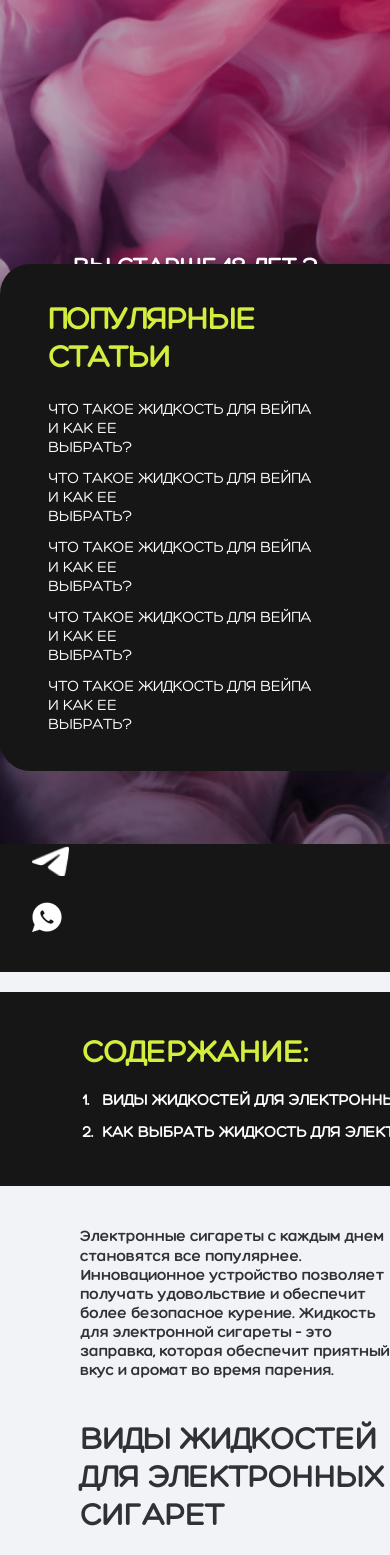
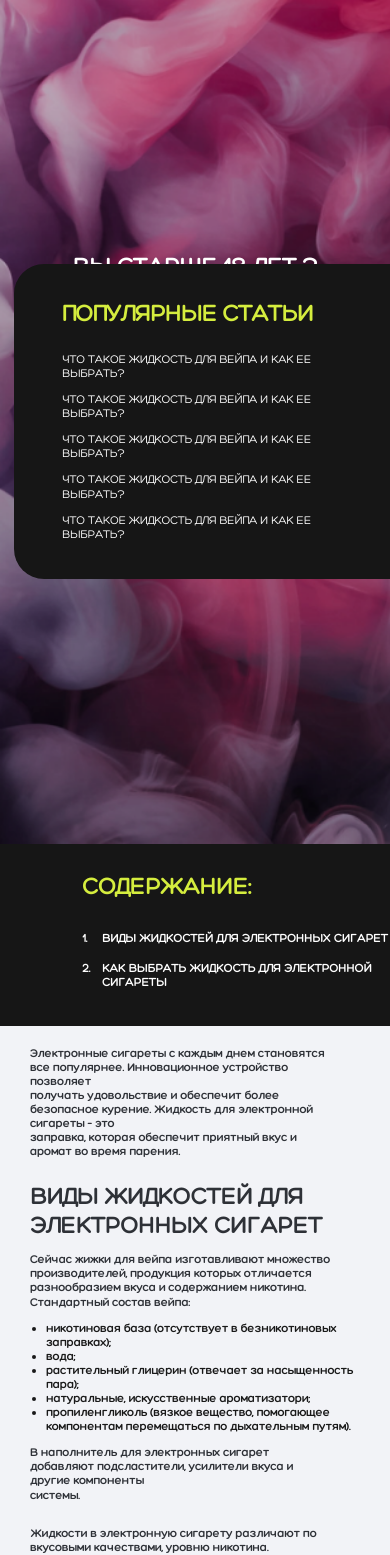
Before and after one commit to RahmanRahmanov/nikotin, a Vue app: page /test in a window 390 px wide. Shown: the top 1555 px of the page. Built offline with nearby package versions, Linux system fonts and the light colour scheme.

Commit message:
full sayt bez animaciy

```diff
--- a/src/assets/css/init.css
+++ b/src/assets/css/init.css
@@ -238,7 +238,7 @@
   bottom: 3rem;
   display: flex;
   gap: 1.2rem;
-  z-index: 1;
+  z-index: 0;
 }
 .social_media_v2 {
   left: 5rem;
@@ -1018,6 +1018,9 @@ width: 29.06rem;
   right: 0;
   top: 0;
 }
+.title_article_list_text_phone {
+  display: none;
+}
 .list_product_button {
   padding: 1.25rem 2.5rem;
   border-radius: 3.81rem;
@@ -1105,6 +1108,10 @@ width: 29.06rem;
   bottom: 3.62rem;
   left: 3.81rem;
 }
+.title_goods_list_text_phone {
+  display: none;
+}
+
 .list_product_podik_img1 {
   width: 6.76rem;
   height: 13.13rem;
@@ -1592,7 +1599,7 @@ width: 29.06rem;
 }
 .article_content_block_test {
   position: sticky;
-  top: 20px;
+  top: 1.25rem;
   margin-top: 2rem;
   height: fit-content;
   border-radius: 1.88rem 0rem 0rem 1.88rem;
@@ -1684,6 +1691,7 @@ width: 29.06rem;
   display: flex;
   gap: 12.56rem;
   z-index: 1;
+  align-items: center;
 }
 .top_goods_block {
   padding-top: 2.5rem;
@@ -1693,7 +1701,7 @@ width: 29.06rem;
   padding-bottom: 2.5rem;
 }
 .pad_text_article_bot20px {
-  padding-bottom: 1.25rem;
+  padding-bottom: 0.75rem;
 }
 .pad_bot12 {
   padding-bottom: 0.75rem;
@@ -2288,6 +2296,7 @@ width: 29.06rem;
   .title_catalog_container {
     background: none;
     padding-top: 0;
+    height: 110vh;
   }
   .title_catalog_block {
     background-image: url(@/assets/img/catalog_phone_back.png);
@@ -2372,10 +2381,38 @@ width: 29.06rem;
     left: 4.87rem;
     top: 6.12rem;
   }
+  .title_goods_list_text {
+    font-size: 0.75rem;
+    font-weight: 700;
+    line-height: 0.88rem;
+  }
+  .title_goods_list_container_block {
+    row-gap: 0.1rem;
+  }
+  .title_goods_list_text_phone {
+    display: block;
+  }
   .list_product_dots {
-    width: 6rem;
-    flex-direction: column;
+    width: 19.13rem;
+    flex-direction: row;
     align-items: flex-start;
+    padding-left: 1.02rem;
+  }
+  .header_goods_img_block {
+    display: flex;
+    justify-content: center;
+    align-items: center;
+    width: 94%;
+  }
+  .header_text_container_goods_img_pos_phone1 {
+    display: block;
+    position: absolute;
+    z-index: 2;
+    top: 6rem;
+    left: 4.37rem;
+  }
+  .list_product_dots_pos_goods {
+    padding-top: 0;
   }
   .list_product_items_container {
     gap: 1.18rem;
@@ -2385,6 +2422,14 @@ width: 29.06rem;
     width: 10.06rem;
     height: 4.37rem;
     border-radius: 0rem 0rem 1rem 1rem;
+  }
+  .list_product_dots_pos_goods span {
+    font-size: 1.5rem !important;
+    line-height: 1.81rem !important;
+    padding: 0;
+  }
+  .title_goods_list {
+    width: 13.19rem;
   }
   .list_product_dots span {
     font-size: 1rem;
@@ -2547,6 +2592,7 @@ width: 29.06rem;
     row-gap: 0.5rem;
     padding-bottom: 1.31rem;
   }
+
   .news_block_question {
     width: 10.31rem;
     font-size: 0.75rem;
@@ -2588,6 +2634,7 @@ width: 29.06rem;
     font-size: 2.25rem;
     font-weight: 700;
     line-height: 2.69rem;
+    padding-bottom: 0.62rem;
   }
   .header_goods_img {
     width: 8.69rem;
@@ -2606,6 +2653,7 @@ width: 29.06rem;
     display: none;
   }
   .title_goods_block {
+    padding-left: 0;
   }
   .title_goods_name_phone_pos {
     z-index: 1;
@@ -2673,9 +2721,140 @@ width: 29.06rem;
     opacity: 1;
     transition: 0.5s ease;
   }
-  .header_text_container_goods_img_pos{
+  .header_text_container_goods_img_pos {
     flex-direction: column-reverse;
     gap: 1.87rem;
+  }
+  .header_text_container_goods {
+    display: flex;
+    flex-direction: column-reverse;
+    gap: 1.87rem;
+  }
 
-  }
-}
+  .title_goods_list_text_phone1 {
+    display: none;
+  }
+  .header_back_article_container_test_v2 {
+    padding: 6.25rem 1.87rem 0rem 1.87rem;
+  }
+  .header_article_date {
+    font-family: Hero-Light;
+    font-size: 0.63rem;
+    font-weight: 400;
+    line-height: 0.75rem;
+  }
+  .header_article_question {
+    padding-top: 1.87rem;
+    width: 19.69rem;
+    font-size: 1.5rem;
+    font-weight: 700;
+    line-height: 1.81rem;
+  }
+  .first_block_article {
+    padding-left: 1.87rem;
+    gap: 1.5rem;
+  }
+  .article_content_block_phone1 {
+    width: 100%;
+    height: 11.31rem;
+    padding-left: 1.87rem;
+    padding-top: 1.87rem;
+    padding-bottom: 2.12rem;
+    border-radius: 0;
+  }
+  .header_article_img {
+    width: 19.69rem;
+    height: 24.06rem;
+    border-radius: 1.88rem;
+  }
+  .article_content_block_test {
+    display: block;
+    margin-top: 0;
+    border-radius: 0;
+    padding: 1.87rem 5rem 1.87rem 1.87rem;
+  }
+  .article_content_link_name {
+    font-size: 1.5rem;
+    font-weight: 700;
+    line-height: 1.81rem;
+    padding-bottom: 1.87rem;
+  }
+  .header_article_top_name {
+    font-size: 1.5rem;
+    font-weight: 700;
+    line-height: 1.81rem;
+  }
+  .header_article_top_text {
+    font-size: 0.75rem;
+    font-weight: 400;
+    line-height: 0.88rem;
+  }
+  .article_content_link_block {
+    row-gap: 1rem;
+  }
+  .article_content_link {
+    font-size: 0.75rem;
+    font-weight: 700;
+    line-height: 0.88rem;
+    width: 19.88rem;
+  }
+  .box_black {
+    height: 41.87rem;
+  }
+  .article_container {
+    padding-top: 0;
+  }
+  .article_after_block_text_pos1 {
+    padding-left: 1.87rem;
+    padding-top: 1.25rem;
+  }
+  .article_after_block_text {
+    font-size: 0.75rem;
+    font-weight: 700;
+    line-height: 0.88rem;
+    width: 21rem;
+  }
+
+  .header_back_article_container_test {
+    display: block;
+  }
+  .article_after_name_block {
+    padding-left: 1.87rem;
+    padding-top: 1.5rem;
+    row-gap: 0.75rem;
+  }
+  .article_after_block_name {
+    font-size: 1.5rem;
+    font-weight: 700;
+    line-height: 1.81rem;
+    width: 21.4rem;
+  }
+  .pad_text_article5rem {
+    padding-left: 1.87rem;
+  }
+  .pad_text_article_bot40px {
+    padding-bottom: 1.5rem;
+  }
+  .article_after_block_links {
+    width: 100%;
+    padding-left: 0 !important;
+  }
+  .article_after_block_link {
+    font-size: 0.75rem;
+    font-weight: 700;
+    line-height: 0.88rem;
+    background: rgb(247, 46, 90);
+    width: 11.72rem;
+    height: 5rem;
+    color: white;
+    display: flex;
+    align-items: center;
+    justify-content: center;
+  }
+  .title_article_list_text_phone1 {
+    display: none;
+  }
+  .propast {
+    display: none;
+  }
+}
--- a/src/components/GoodsPages.vue
+++ b/src/components/GoodsPages.vue
@@ -8,7 +8,7 @@
         alt=""
       />
 
-      <div class="header_text_container_goods_img_pos ">
+      <div class="header_text_container_goods_img_pos">
         <div class="header_text_container_goods">
           <p class="title_goods_name header_text_container_goods_img_pos_phone">
             blueberry <br />
@@ -18,7 +18,7 @@
             <div class="title_goods_list_text_block">
               <div class="title_goods_list_container">
                 <div class="title_goods_list">
-                  <p class="title_goods_list_text">Затяжка</p>
+                  <p class="title_goods_list_text">затяжка</p>
                   <hr />
                 </div>
                 <p class="title_goods_list_text">регулируемая</p>
@@ -29,7 +29,12 @@
                 <p class="title_goods_list_text">материал</p>
                 <hr />
               </div>
-              <p class="title_goods_list_text">алюминиевый сплав, пластик</p>
+              <p class="title_goods_list_text title_goods_list_text_phone1">
+                алюминиевый сплав, пластик
+              </p>
+              <p class="title_goods_list_text title_goods_list_text_phone">
+                алюм, сплав, пластик
+              </p>
             </div>
             <div class="title_goods_list_container">
               <div class="title_goods_list">
@@ -40,21 +45,21 @@
             </div>
             <div class="title_goods_list_container">
               <div class="title_goods_list">
-                <p class="title_goods_list_text">Количество тяжек</p>
+                <p class="title_goods_list_text">количество тяжек</p>
                 <hr />
               </div>
               <p class="title_goods_list_text">20 000</p>
             </div>
             <div class="title_goods_list_container">
               <div class="title_goods_list">
-                <p class="title_goods_list_text">Объем</p>
+                <p class="title_goods_list_text">объем</p>
                 <hr />
               </div>
               <p class="title_goods_list_text">18.0 мл</p>
             </div>
             <div class="title_goods_list_container">
               <div class="title_goods_list">
-                <p class="title_goods_list_text">Крепость</p>
+                <p class="title_goods_list_text">крепость</p>
                 <hr />
               </div>
               <p class="title_goods_list_text">2.0%</p>
@@ -73,9 +78,13 @@
             alt=""
           />
         </div>
+        <p class="title_goods_name">
+          blueberry <br />
+          <span class="goods_name_margin title_goods_name">raspberry</span>
+        </p>
       </div>
     </div>
-    <div class="social_media">
+    <div class="social_media_v2">
       <div class="mail_social"></div>
       <div class="tg_social"></div>
       <div class="wp_social"></div>
--- a/src/components/stabl/HeaderBlock.vue
+++ b/src/components/stabl/HeaderBlock.vue
@@ -8,6 +8,11 @@
           <RouterLink to="/contacts" class="nav_text">о&nbsp;нас</RouterLink>
           <RouterLink to="/delivery" class="nav_text">доставка</RouterLink>
           <RouterLink to="/news" class="nav_text">новости</RouterLink>
+        </div>
+        <div class="social_media">
+          <div class="mail_social"></div>
+          <div class="tg_social"></div>
+          <div class="wp_social"></div>
         </div>
       </div>
       <div class="adapt_header_img_pos">
@@ -30,14 +35,12 @@
         <RouterLink to="/news" class="nav_text">новости</RouterLink>
       </div>
       <div class="line_btn">
-<RouterLink to="/katalog">
-          <button
-            :class="isKatalogPage ? 'catalog_btn_active' : 'catalog_btn'"
-          >
+        <RouterLink to="/katalog">
+          <button :class="isKatalogPage ? 'catalog_btn_active' : 'catalog_btn'">
             каталог
             <div class="gradient-line"></div>
           </button>
-</RouterLink>
+        </RouterLink>
       </div>
     </div>
   </header>
```
Also changed, not shown: src/components/ArticlePages.vue (+33 -7 lines).
